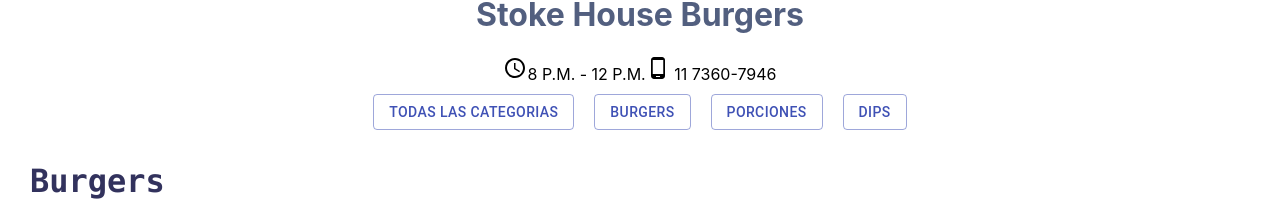
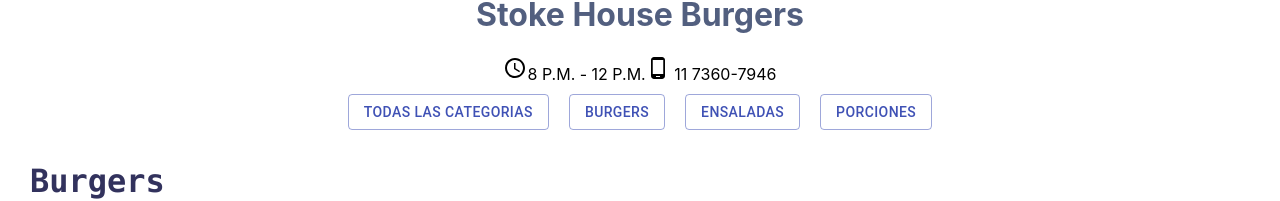
Before and after one commit to MissMelisa/StokeHouse, a React (Create React App) app: page / in a window 1280 px wide. Shown: the part 326-527 px from the top of the page. Built offline with nearby package versions, Linux system fonts and the light colour scheme.

Commit message:
add buttons actions

```diff
--- a/src/Pages/MainPage/index.jsx
+++ b/src/Pages/MainPage/index.jsx
@@ -4,6 +4,7 @@
 import FoodItem from "../../Components/foodItems";
 
 import { makeStyles } from "@material-ui/core/styles";
+import { useState } from "react";
 
 const categories = [
   {
@@ -84,6 +85,7 @@
       },
     ],
   },
+  { name: "ensaladas", items: [] },
   {
     name: "Porciones",
     items: [
@@ -149,6 +151,13 @@
 
 function MainPage() {
   const classes = useStyles();
+
+  const [filter, setFilter] = useState();
+
+  function handleOnClickFilter(value) {
+    setFilter(value);
+  }
+
   return (
     <div className={classes.page}>
       <img
@@ -164,22 +173,31 @@
         <span> 11 7360-7946</span>
       </span>
       <div>
-        <Button variant="outlined" className={classes.button} color="primary">
+        <Button
+          variant="outlined"
+          className={classes.button}
+          color="primary"
+          onClick={() => handleOnClickFilter()}
+        >
           Todas las categorias
         </Button>
-        <Button variant="outlined" className={classes.button} color="primary">
-          Burgers
+
+        {categories.map((category) => (
+          <Button
+            variant="outlined"
+            className={classes.button}
+            color="primary"
+            onClick={() => handleOnClickFilter(category.name)}
+          >
+            {category.name}
           </Button>
-        <Button variant="outlined" className={classes.button} color="primary">
-          Porciones
-        </Button>
-        <Button variant="outlined" className={classes.button} color="primary">
-          Dips
-        </Button>
+        ))}
       </div>
 
       <div className={classes.containerCategory}>
-        {categories.map((category) => (
+        {categories
+          .filter((category) => !filter || (filter && category.name === filter))
+          .map((category) => (
             <div className={classes.category}>
               <h1 className={classes.categoryTitle}>{category.name}</h1>
               <div className={classes.dishes}>
```
Lines whose indentation alone changed are shown as unchanged.
